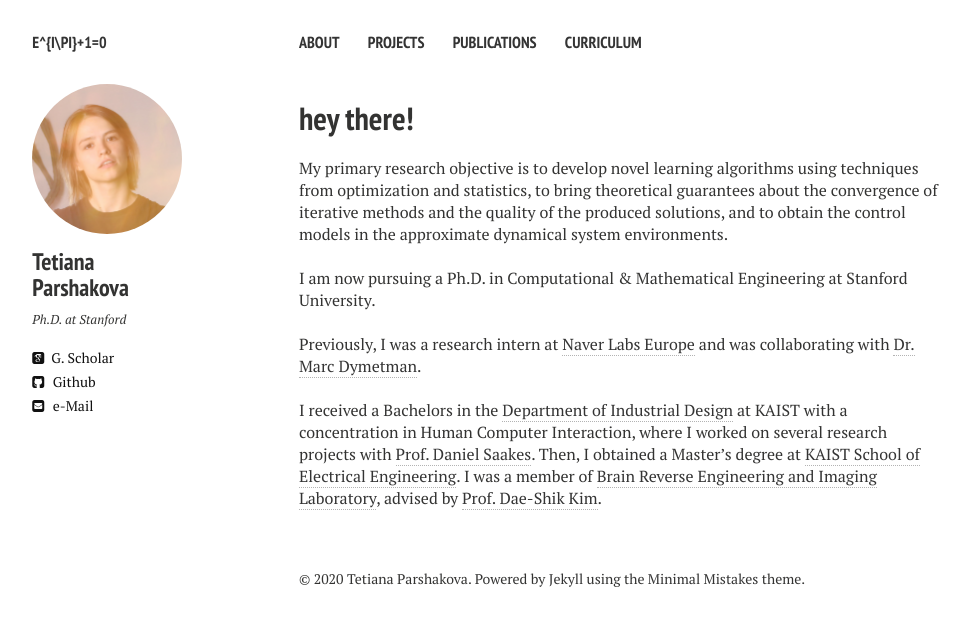
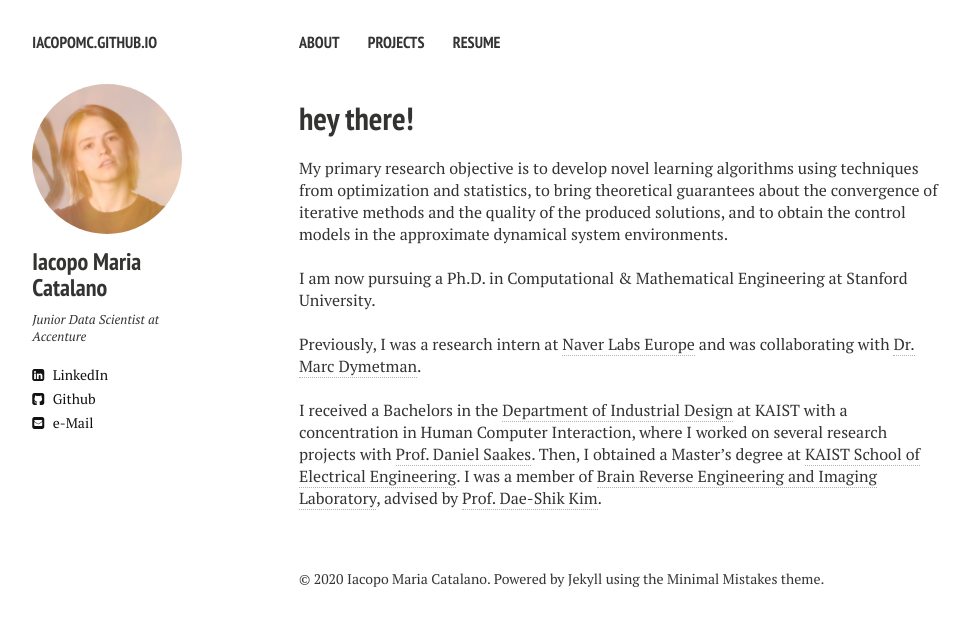
Before and after one commit to IacopomC/iacopomc.github.io, a Jekyll site: the page built from index.md, in a window 1280 px wide. Shown: the top 626 px of the page, without its empty margins (21-989 px from the left). Built offline with Jekyll 4.4.1, drawn with Linux system fonts in a browser that asks for light colours; nearby versions of some CDN libraries.

Commit message:
Update personal info

```diff
--- a/_config.yml
+++ b/_config.yml
@@ -1,19 +1,17 @@
-title:            e^{i\pi}+1=0
-description:      tanya's page
+title:
+description:      Iacopo Catalano personal website
 # Your site's domain goes here. Leave localhost server or blank when working locally.
-url:              //parshakova.github.io
+url:              //iacopomc.github.io
 
 # Owner/author information
 owner:
-  name:           Tetiana Parshakova
+  name:           Iacopo Maria Catalano
   avatar:         avatar.jpg
-  bio:            Ph.D. at Stanford
-  email:          ten10@kaist.ac.kr
+  bio:            Junior Data Scientist at Accenture
+  email:          iacopomcatalano@gmail.com
   # Social networking links are used in author-bio sidebar. Update and remove as you like.
-  google_scholar: lCr4ep8AAAAJ
-  github: parshakova
-# Analytics and webmaster tools stuff goes here
-google_analytics: UA-127797746-1
+  github: IacopomC
+  linkedin: iacopocatalano
 
 # Links to include in top navigation
 # For external links add external: true
@@ -22,20 +20,20 @@ links:
     url: /about/
   - title: projects
     url: /projects/
-  - title: publications
-    url: /publications/
-  - title: curriculum
-    url: /images/tetiana_cv.pdf
+  - title: resume
+    url: /images/iacopo_catalano_cv.pdf
+#   - title: publications
+#     url: /publications/
 
 
 # http://en.wikipedia.org/wiki/List_of_tz_database_time_zones
-timezone:    USA/California
+timezone:    Europe/Rome
 future:      true
 #pygments:    true
 highlighter: rouge
 markdown:    kramdown
 kramdown:
-  extensions: ["strikethrough"]
+extensions: ["strikethrough"]
 
 # https://github.com/mojombo/jekyll/wiki/Permalinks
 permalink:   /:categories/:title/
```
